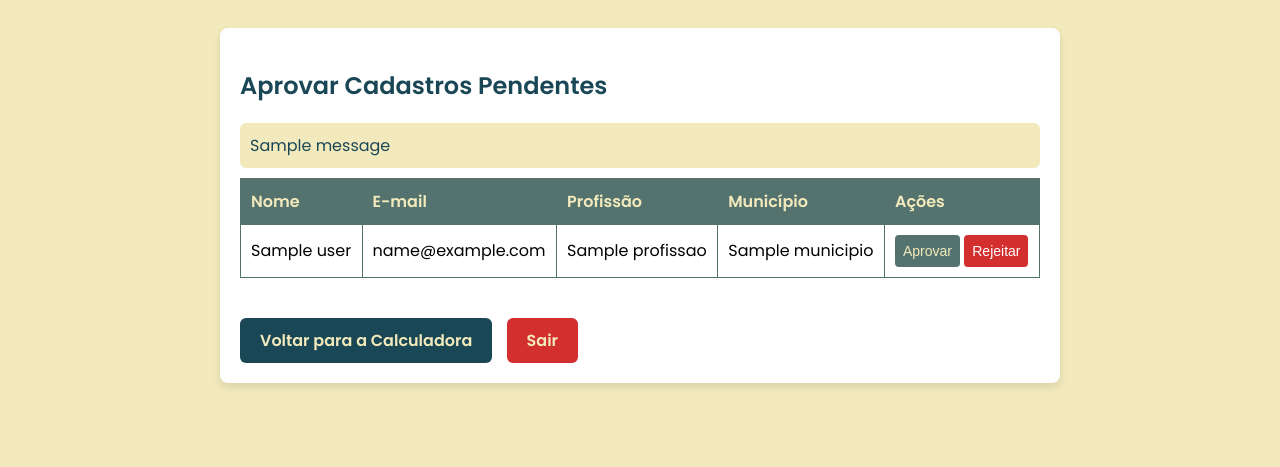
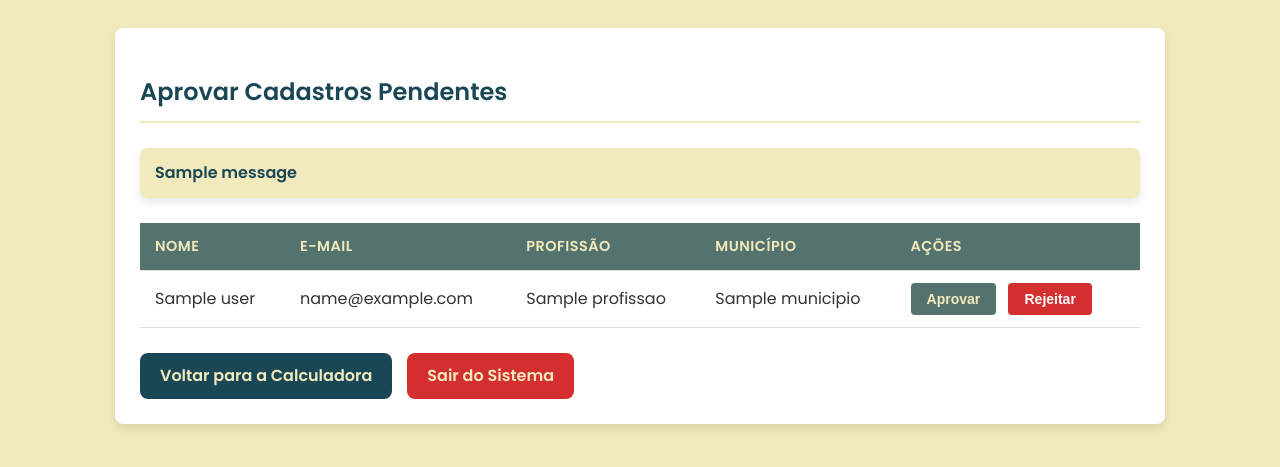
Before and after one commit to Felipe-desing/site-estratificacao, a Flask app: template site-estratificacao/templates/admin_approve.html in a window 1280 px wide. Shown: the top 467 px of the page. Run offline with Flask 3, Linux system fonts and the light colour scheme; the template is opened without the code that fills it: most values are stand-ins (such as "Sample title", 1, 10 or a date in 2020); one stand-in notice (Sample message) is shown.

Commit message:
Update admin_approve.html

```diff
--- a/site-estratificacao/templates/admin_approve.html
+++ b/site-estratificacao/templates/admin_approve.html
@@ -3,100 +3,194 @@
 <head>
     <meta charset="UTF-8">
     <meta name="viewport" content="width=device-width, initial-scale=1.0">
-    <title>Aprovar Cadastros</title>
+    <title>Aprovar Cadastros - Painel Administrativo</title>
     <link href="https://fonts.googleapis.com/css2?family=Poppins:wght@400;600&display=swap" rel="stylesheet">
     <style>
+        :root {
+            --primary-color: #194756;
+            --secondary-color: #54736e;
+            --accent-color: #f2eabc;
+            --danger-color: #d32f2f;
+            --danger-hover: #b71c1c;
+            --text-light: #ffffff;
+            --text-dark: #333333;
+            --border-radius: 8px;
+            --box-shadow: 0 4px 8px rgba(0, 0, 0, 0.1);
+            --transition: all 0.3s ease;
+        }
+
         body {
             font-family: 'Poppins', sans-serif;
-            background: #f2eabc;
+            background: var(--accent-color);
+            color: var(--text-dark);
+            line-height: 1.6;
             padding: 20px;
         }
+
         .container {
-            background: #fff;
-            padding: 20px;
-            border-radius: 8px;
-            max-width: 800px;
+            background: var(--text-light);
+            padding: 25px;
+            border-radius: var(--border-radius);
+            max-width: 1000px;
             margin: 0 auto;
-            box-shadow: 0 4px 8px rgba(0, 0, 0, 0.1);
+            box-shadow: var(--box-shadow);
         }
+
         h2 {
-            color: #194756;
-            margin-bottom: 20px;
+            color: var(--primary-color);
+            margin-bottom: 25px;
+            font-weight: 600;
+            border-bottom: 2px solid var(--accent-color);
+            padding-bottom: 10px;
         }
+
         table {
             width: 100%;
             border-collapse: collapse;
+            margin: 25px 0;
         }
+
         th, td {
-            padding: 10px;
-            border: 1px solid #54736e;
+            padding: 12px 15px;
             text-align: left;
+            border-bottom: 1px solid #dddddd;
         }
+
         th {
-            background: #54736e;
-            color: #f2eabc;
+            background: var(--secondary-color);
+            color: var(--accent-color);
+            font-weight: 600;
+            text-transform: uppercase;
+            font-size: 0.9em;
+            letter-spacing: 0.5px;
         }
-        button {
-            padding: 8px;
+
+        tr:hover {
+            background-color: rgba(242, 234, 188, 0.2);
+        }
+
+        .button {
+            padding: 8px 16px;
             border: none;
             border-radius: 4px;
             cursor: pointer;
             font-size: 14px;
-            transition: background-color 0.3s;
+            font-weight: 600;
+            transition: var(--transition);
+            margin-right: 8px;
         }
-        .approve {
-            background: #54736e;
-            color: #f2eabc;
+
+        .button--approve {
+            background: var(--secondary-color);
+            color: var(--accent-color);
         }
-        .approve:hover {
+
+        .button--approve:hover {
             background: #3e5a54;
+            transform: translateY(-1px);
         }
-        .reject {
-            background: #d32f2f;
-            color: #fff;
+
+        .button--reject {
+            background: var(--danger-color);
+            color: var(--text-light);
         }
-        .reject:hover {
-            background: #b71c1c;
+
+        .button--reject:hover {
+            background: var(--danger-hover);
+            transform: translateY(-1px);
         }
+
         .flash-message {
-            padding: 10px;
-            background-color: #f2eabc;
-            border-radius: 6px;
-            margin-bottom: 10px;
-            color: #194756;
+            padding: 12px 15px;
+            background-color: var(--accent-color);
+            border-radius: var(--border-radius);
+            margin-bottom: 20px;
+            color: var(--primary-color);
+            font-weight: 600;
+            box-shadow: var(--box-shadow);
         }
-        .back-button {
-            display: inline-block;
+
+        .button-group {
+            display: flex;
+            justify-content: flex-start;
+            gap: 15px;
+            margin-top: 25px;
+        }
+
+        .button--nav {
+            display: inline-flex;
+            align-items: center;
             padding: 10px 20px;
-            background: #194756;
-            color: #f2eabc;
+            background: var(--primary-color);
+            color: var(--accent-color);
             text-decoration: none;
-            border-radius: 6px;
+            border-radius: var(--border-radius);
             font-weight: 600;
-            transition: background-color 0.3s, transform 0.2s;
-            margin-top: 20px;
+            transition: var(--transition);
         }
-        .back-button:hover {
+
+        .button--nav:hover {
             background: #123540;
             transform: translateY(-2px);
+            box-shadow: var(--box-shadow);
         }
-        .back-button:active {
+
+        .button--nav:active {
             transform: translateY(0);
+        }
+
+        .button--logout {
+            background: var(--danger-color);
+        }
+
+        .button--logout:hover {
+            background: var(--danger-hover);
+        }
+
+        .empty-state {
+            text-align: center;
+            padding: 30px;
+            color: var(--secondary-color);
+            font-size: 1.1em;
+        }
+
+        .form-inline {
+            display: inline;
+        }
+
+        @media (max-width: 768px) {
+            table {
+                display: block;
+                overflow-x: auto;
+            }
+
+            .button-group {
+                flex-direction: column;
+                gap: 10px;
+            }
         }
     </style>
 </head>
 <body>
     <div class="container">
+        <header>
             <h2>Aprovar Cadastros Pendentes</h2>
+        </header>
+
         {% with messages = get_flashed_messages(with_categories=true) %}
             {% if messages %}
                 {% for category, message in messages %}
-                    <div class="flash-message">{{ message }}</div>
+                    <div class="flash-message" role="alert">
+                        {{ message }}
+                    </div>
                 {% endfor %}
             {% endif %}
         {% endwith %}
+
+        <main>
             {% if pending_users %}
-            <table>
+                <table aria-label="Usuários pendentes de aprovação">
+                    <thead>
                         <tr>
                             <th>Nome</th>
                             <th>E-mail</th>
@@ -104,6 +198,8 @@
                             <th>Município</th>
                             <th>Ações</th>
                         </tr>
+                    </thead>
+                    <tbody>
                         {% for user in pending_users %}
                             <tr>
                                 <td>{{ user['nome'] }}</td>
@@ -111,22 +207,37 @@
                                 <td>{{ user['profissao'] }}</td>
                                 <td>{{ user['municipio'] }}</td>
                                 <td>
-                            <form method="POST" action="{{ url_for('admin_approve') }}">
+                                    <form class="form-inline" method="POST" action="{{ url_for('admin_approve') }}">
                                         <input type="hidden" name="user_id" value="{{ user['id'] }}">
-                                <button type="submit" name="action" value="approve" class="approve">Aprovar</button>
-                                <button type="submit" name="action" value="reject" class="reject">Rejeitar</button>
+                                        <button type="submit" name="action" value="approve" class="button button--approve" aria-label="Aprovar usuário">
+                                            Aprovar
+                                        </button>
+                                        <button type="submit" name="action" value="reject" class="button button--reject" aria-label="Rejeitar usuário">
+                                            Rejeitar
+                                        </button>
                                     </form>
                                 </td>
                             </tr>
                         {% endfor %}
+                    </tbody>
                 </table>
             {% else %}
-            <p>Nenhum cadastro pendente.</p>
+                <div class="empty-state">
+                    <p>Nenhum cadastro pendente no momento.</p>
+                </div>
             {% endif %}
-        <div style="margin-top: 20px;">
-            <a href="{{ url_for('calculadora') }}" class="back-button">Voltar para a Calculadora</a>
-            <a href="{{ url_for('logout') }}" class="back-button" style="background: #d32f2f; margin-left: 10px;">Sair</a>
+        </main>
+
+        <footer>
+            <div class="button-group">
+                <a href="{{ url_for('calculadora') }}" class="button--nav">
+                    Voltar para a Calculadora
+                </a>
+                <a href="{{ url_for('logout') }}" class="button--nav button--logout">
+                    Sair do Sistema
+                </a>
             </div>
-
+        </footer>
+    </div>
 </body>
 </html>
```
Lines whose indentation alone changed are shown as unchanged.
